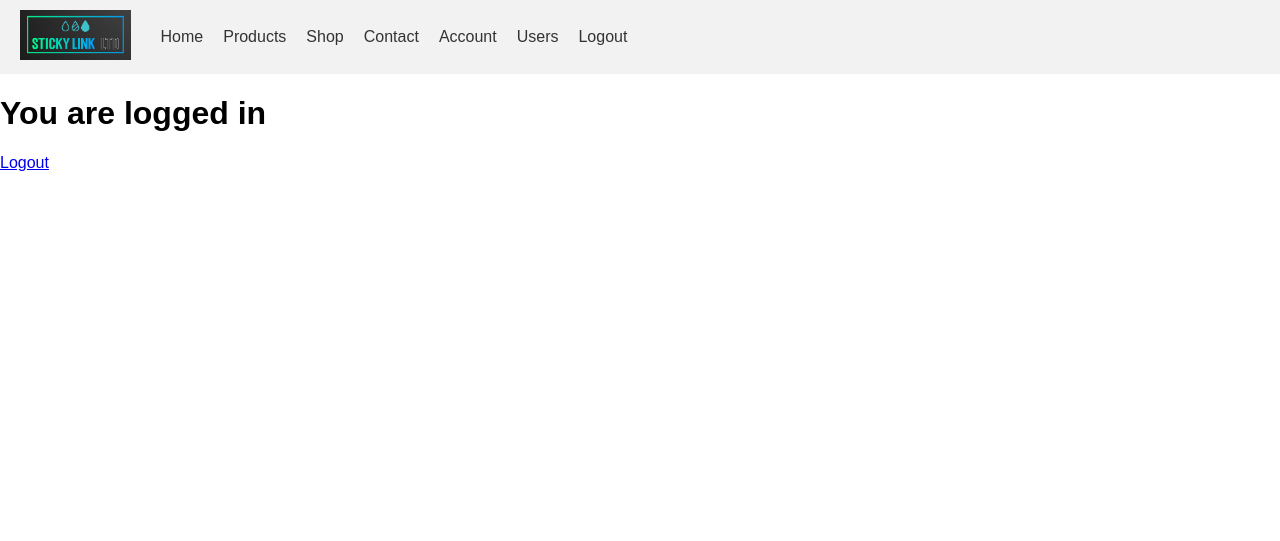
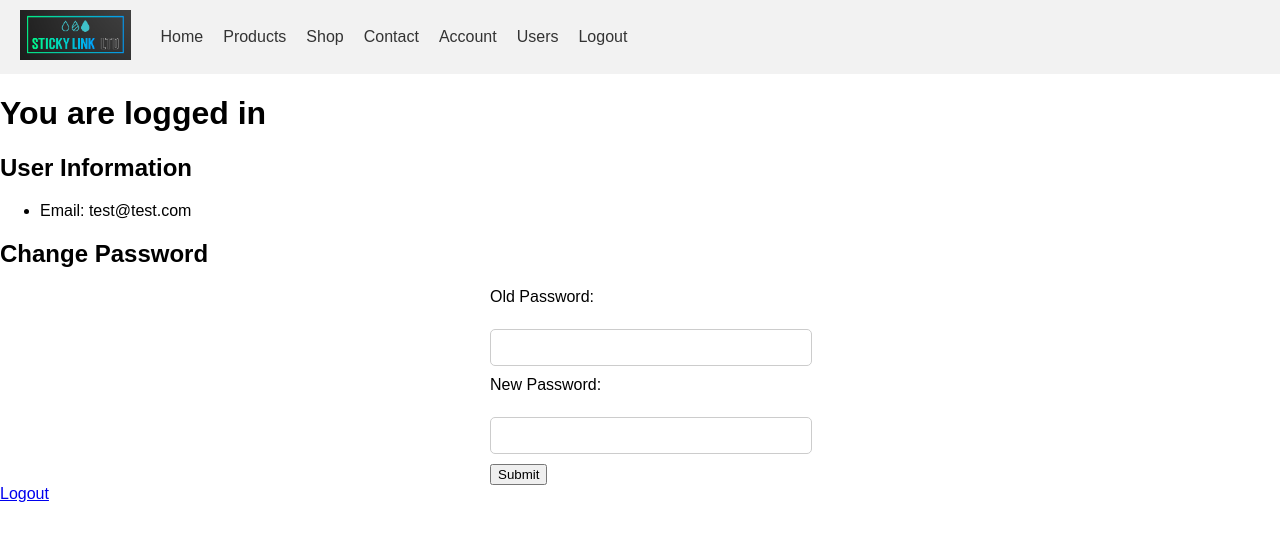
Before and after one commit to anibalhsm/StickyLink, a Flask app: page /Account in a window 1280 px wide. Shown: the top 541 px of the page. Run offline with Flask 2, Linux system fonts and the light colour scheme; a user stored in the database is signed in.

Commit message:
modified:   app.py modified:   instance/db.sqlite 	modified:   templates/admin_users.html 	modified:   templates/home.html

```diff
--- a/app.py
+++ b/app.py
@@ -2,7 +2,7 @@ from flask import Flask, render_template, request, redirect, url_for, flash, jso
 from flask_mail import Mail, Message
 from flask_migrate import Migrate
 from flask_sqlalchemy import SQLAlchemy
-from flask_login import LoginManager, UserMixin, login_user, logout_user, current_user
+from flask_login import LoginManager, UserMixin, login_user, logout_user, current_user, login_required
 from werkzeug.security import check_password_hash, generate_password_hash
 
 app = Flask(__name__)
@@ -59,7 +59,7 @@ def products():
     return render_template('products.html', products=products)
 
 @app.route('/add_product', methods=['POST'])
-#@login_required
+@login_required
 def add_product():
     if current_user.role != 'admin':
          return "Only admins can delete products!"
@@ -97,7 +97,7 @@ def delete_product(product_id):
         return "Product not found", 404
 
 @app.route('/admin/users')
-#@login_required
+@login_required
 def admin_users():
     if current_user.role != 'admin':
         return "Only admins can view this page!"
@@ -122,17 +122,42 @@ def change_role():
 
 @app.route('/delete_user/<username>', methods=['DELETE'])
 def delete_user(username):
-    # Fetch the user from your database
     user = Users.query.filter_by(username=username).first()
-
     if user is not None:
-        # If the user exists, delete them from the database
         db.session.delete(user)
         db.session.commit()
         return "User deleted successfully", 200
     else:
         # If the user doesn't exist, return an error message
         return "User not found", 404
+
+@app.route('/change_password', methods=['POST'])
+@login_required
+def change_password():
+    old_password = request.form.get('old_password')
+    new_password = request.form.get('new_password')
+
+    if not check_password_hash(current_user.password, old_password):
+        flash('Your old password is incorrect.')
+        return redirect(url_for('account'))
+
+    current_user.password = generate_password_hash(new_password)
+    db.session.commit()
+
+    flash('Your password has been updated.')
+    return redirect(url_for('account'))
+
+@app.route('/reset_password/<username>', methods=['GET'])
+@login_required
+def reset_password(username):
+    user = User.query.filter_by(username=username).first()
+    if user:
+        user.password = generate_password_hash('StickyLink')
+        db.session.commit()
+        flash('Password has been reset.')
+    else:
+        flash('User not found.')
+    return redirect(url_for('admin_users'))
 
 @app.route('/')
 def home():
--- a/templates/home.html
+++ b/templates/home.html
@@ -27,11 +27,24 @@
         <a href="{{ url_for('login') }}">Login</a>
         {% endif %}
     </nav>
-{% if current_user.is_authenticated %}
+    {% if current_user.is_authenticated %}
     <h1>You are logged in</h1>
+    <h2>User Information</h2>
+    <ul>
+        <li>Email: {{ current_user.username }}</li>
+    </ul>
+    <h2>Change Password</h2>
+    <form action="{{ url_for('change_password') }}" method="post">
+        <label for="old_password">Old Password:</label><br>
+        <input type="password" id="old_password" name="old_password"><br>
+        <label for="new_password">New Password:</label><br>
+        <input type="password" id="new_password" name="new_password"><br>
+        <input type="submit" value="Submit">
+    </form>
     <a href="/logout">Logout</a>
     {% else %}
     <h1>You are not logged in</h1>
     {% endif %}
+
 </body>
 </html>
```
Also changed, not shown: templates/admin_users.html (+4 -3 lines), instance/db.sqlite.
